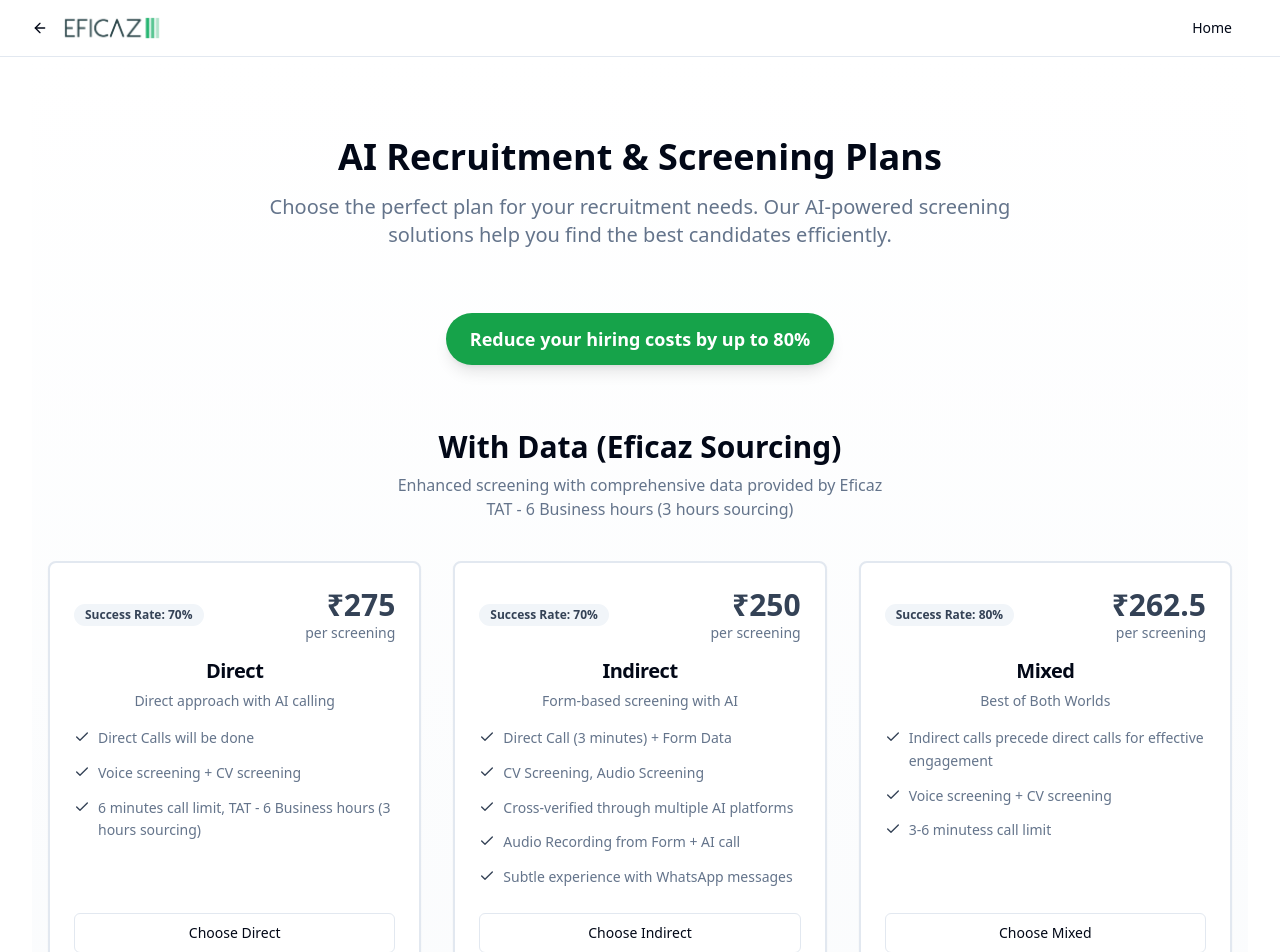
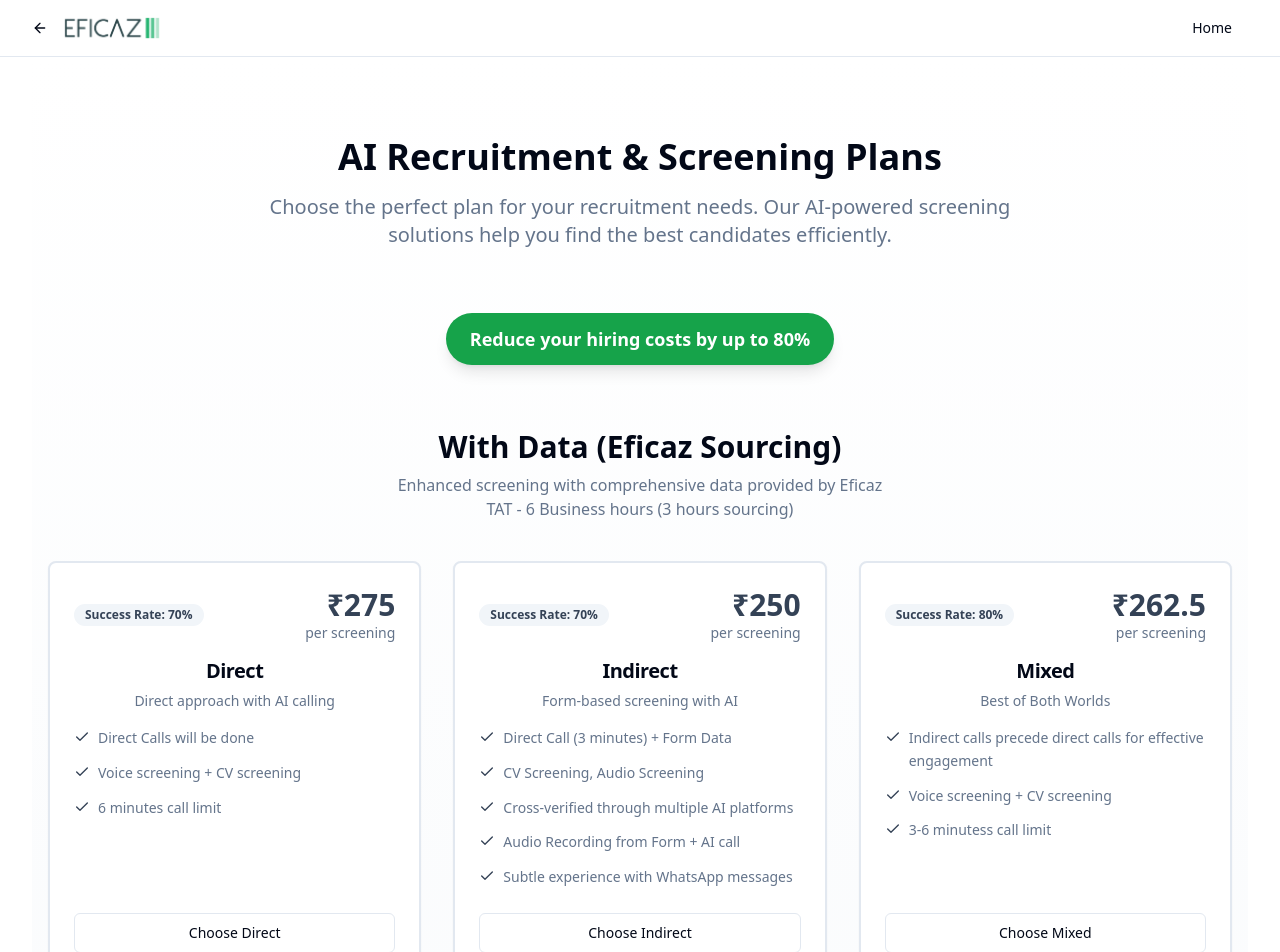
Before and after one commit to areysid/Eficaz, a React (Vite) app: page /pricing in a window 1280 px wide. Shown: the top 952 px of the page. Built offline with nearby package versions, Linux system fonts and the light colour scheme.

Commit message:
Minor Change

```diff
--- a/src/components/PricingPlans.tsx
+++ b/src/components/PricingPlans.tsx
@@ -16,7 +16,7 @@ const PricingPlans = () => {
       features: [
         "Direct Calls will be done",
         "Voice screening + CV screening",
-        "6 minutes call limit, TAT - 6 Business hours (3 hours sourcing)",
+        "6 minutes call limit",
       ],
     },
     {
@@ -55,7 +55,7 @@ const PricingPlans = () => {
       features: [
         "Direct Calls will be done",
         "Voice screening + CV screening",
-        "6 minutes call limit, TAT - 6 Business hours (3 hours sourcing)",
+        "6 minutes call limit",
       ],
     },
     {
```
